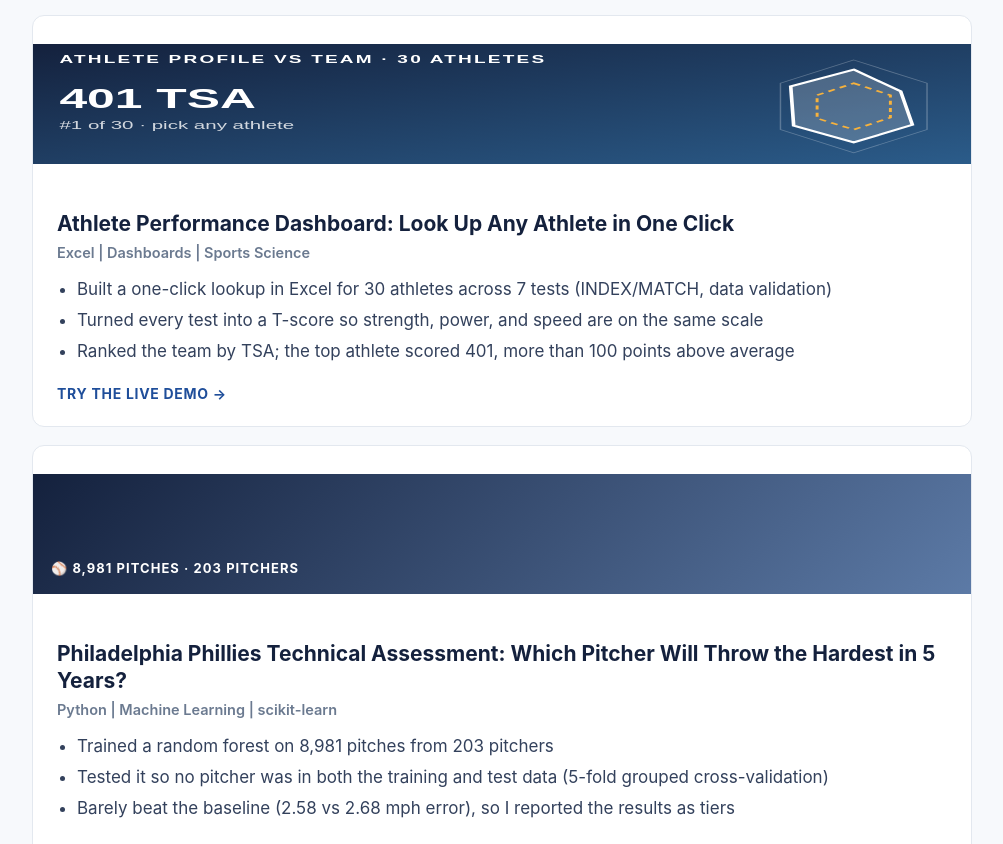
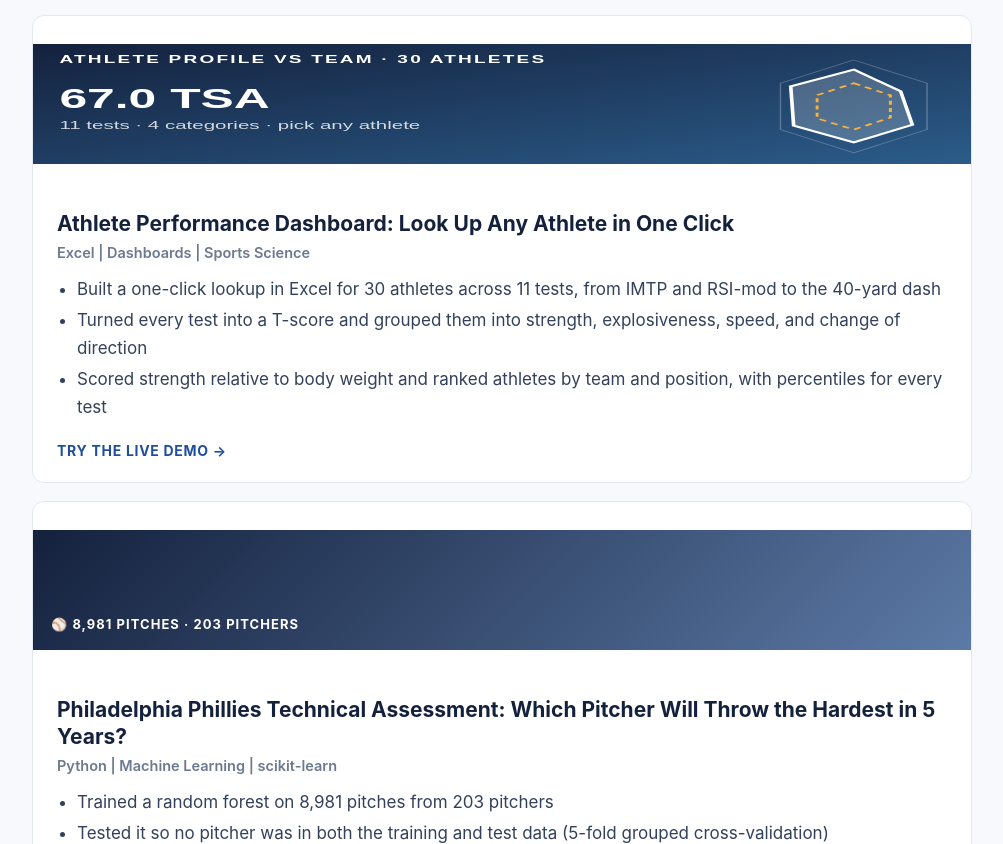
Before and after one commit to JaredOzarzak/JaredOzarzak.github.io, a plain HTML site: page index.html in a window 1280 px wide. Shown: the part 1317-2161 px from the top of the page, without its empty margins (138-1141 px from the left). Drawn offline with Linux system fonts and the light colour scheme.

Commit message:
Update athlete dashboard card

```diff
--- a/index.html
+++ b/index.html
@@ -27,11 +27,11 @@
 <li>Built a star schema in SQL: Building and Zoning took 25.2 days on average vs. 14.0 citywide</li></ul>
 <a class="more" href="311.html">Read the full project →</a></div>
 
-<div class="proj"><a href="athlete.html" aria-hidden="true" tabindex="-1"><svg class="pthumb" viewBox="0 0 640 150" preserveAspectRatio="none" role="img" aria-label="Athlete T-score profile vs team average"><defs><linearGradient id="g2b5c8a" x1="0" y1="0" x2="1" y2="1"><stop offset="0" stop-color="#14213d"/><stop offset="1" stop-color="#2b5c8a"/></linearGradient></defs><rect width="640" height="150" fill="url(#g2b5c8a)"/><polygon points="560,20 610,49 610,107 560,136 510,107 510,49" fill="none" stroke="#fff" opacity=".25"/><polygon points="560,49 585,64 585,92 560,107 535,93 535,64" fill="none" stroke="#f59e0b" stroke-width="2" stroke-dasharray="5 4"/><polygon points="560,32 592,59 600,101 560,123 519,102 517,53" fill="#fff" fill-opacity=".2" stroke="#fff" stroke-width="2.5"/><text x="18" y="24" fill="#fff" font-size="13" font-weight="700" letter-spacing="1.5" font-family="Arial">ATHLETE PROFILE VS TEAM · 30 ATHLETES</text><text x="18" y="80" fill="#fff" font-size="34" font-weight="700" font-family="Arial">401 TSA</text><text x="18" y="106" fill="#fff" opacity=".8" font-size="14" font-family="Arial">#1 of 30 · pick any athlete</text></svg></a><h3>Athlete Performance Dashboard: Look Up Any Athlete in One Click</h3>
+<div class="proj"><a href="athlete.html" aria-hidden="true" tabindex="-1"><svg class="pthumb" viewBox="0 0 640 150" preserveAspectRatio="none" role="img" aria-label="Athlete T-score profile vs team average"><defs><linearGradient id="g2b5c8a" x1="0" y1="0" x2="1" y2="1"><stop offset="0" stop-color="#14213d"/><stop offset="1" stop-color="#2b5c8a"/></linearGradient></defs><rect width="640" height="150" fill="url(#g2b5c8a)"/><polygon points="560,20 610,49 610,107 560,136 510,107 510,49" fill="none" stroke="#fff" opacity=".25"/><polygon points="560,49 585,64 585,92 560,107 535,93 535,64" fill="none" stroke="#f59e0b" stroke-width="2" stroke-dasharray="5 4"/><polygon points="560,32 592,59 600,101 560,123 519,102 517,53" fill="#fff" fill-opacity=".2" stroke="#fff" stroke-width="2.5"/><text x="18" y="24" fill="#fff" font-size="13" font-weight="700" letter-spacing="1.5" font-family="Arial">ATHLETE PROFILE VS TEAM · 30 ATHLETES</text><text x="18" y="80" fill="#fff" font-size="34" font-weight="700" font-family="Arial">67.0 TSA</text><text x="18" y="106" fill="#fff" opacity=".8" font-size="14" font-family="Arial">11 tests · 4 categories · pick any athlete</text></svg></a><h3>Athlete Performance Dashboard: Look Up Any Athlete in One Click</h3>
 <div class="tools">Excel | Dashboards | Sports Science</div>
-<ul><li>Built a one-click lookup in Excel for 30 athletes across 7 tests (INDEX/MATCH, data validation)</li>
-<li>Turned every test into a T-score so strength, power, and speed are on the same scale</li>
-<li>Ranked the team by TSA; the top athlete scored 401, more than 100 points above average</li></ul>
+<ul><li>Built a one-click lookup in Excel for 30 athletes across 11 tests, from IMTP and RSI-mod to the 40-yard dash</li>
+<li>Turned every test into a T-score and grouped them into strength, explosiveness, speed, and change of direction</li>
+<li>Scored strength relative to body weight and ranked athletes by team and position, with percentiles for every test</li></ul>
 <a class="more" href="athlete.html">Try the live demo →</a></div>
 
 <div class="proj"><a href="velocity.html" aria-hidden="true" tabindex="-1"><div class="pthumb pban" style="background:linear-gradient(135deg,#14213d,#5c7aa6)"><span>⚾ 8,981 pitches · 203 pitchers</span></div></a><h3>Philadelphia Phillies Technical Assessment: Which Pitcher Will Throw the Hardest in 5 Years?</h3>
```
